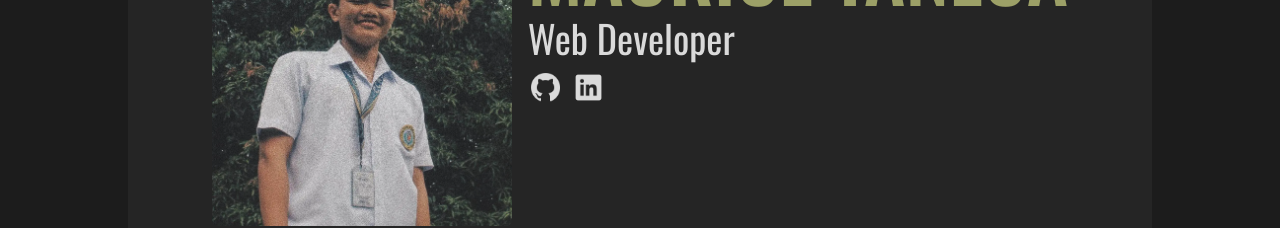
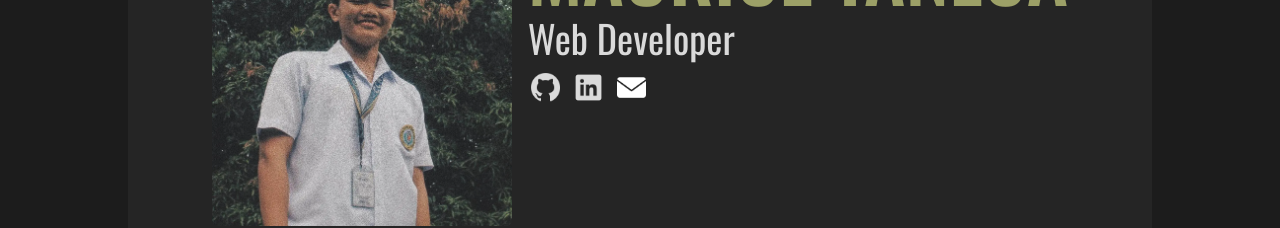
Before and after one commit to pokemau/portfolio, a Next.js app: page / in a window 1280 px wide. Shown: the part 202-430 px from the top of the page. Built offline with nearby package versions, Linux system fonts and the light colour scheme.

Commit message:
add email icon

```diff
--- a/src/components/hero/Hero.tsx
+++ b/src/components/hero/Hero.tsx
@@ -5,6 +5,7 @@ import myImg from "../../images/my_pic.webp";
 import ghLogo from "../../images/githubLogo.png";
 import linkedInLogo from "../../images/linkedin.png";
 import Techstack from "../techstack/Techstack";
+import emailLogo from "../../images/email.png";
 
 const Hero = () => {
   return (
@@ -61,6 +62,16 @@ const Hero = () => {
                 className="hover:scale-110 transition-all"
               />
             </Link>
+
+            <Link href="mailto: mauricetaneca7@gmail.com">
+              <Image
+                width={35}
+                height={35}
+                src={emailLogo}
+                alt="email icon"
+                className="hover:scale-110 transition-all"
+              />
+            </Link>
           </div>
         </div>
       </div>
```
Also changed, not shown: src/images/email.png (added).
